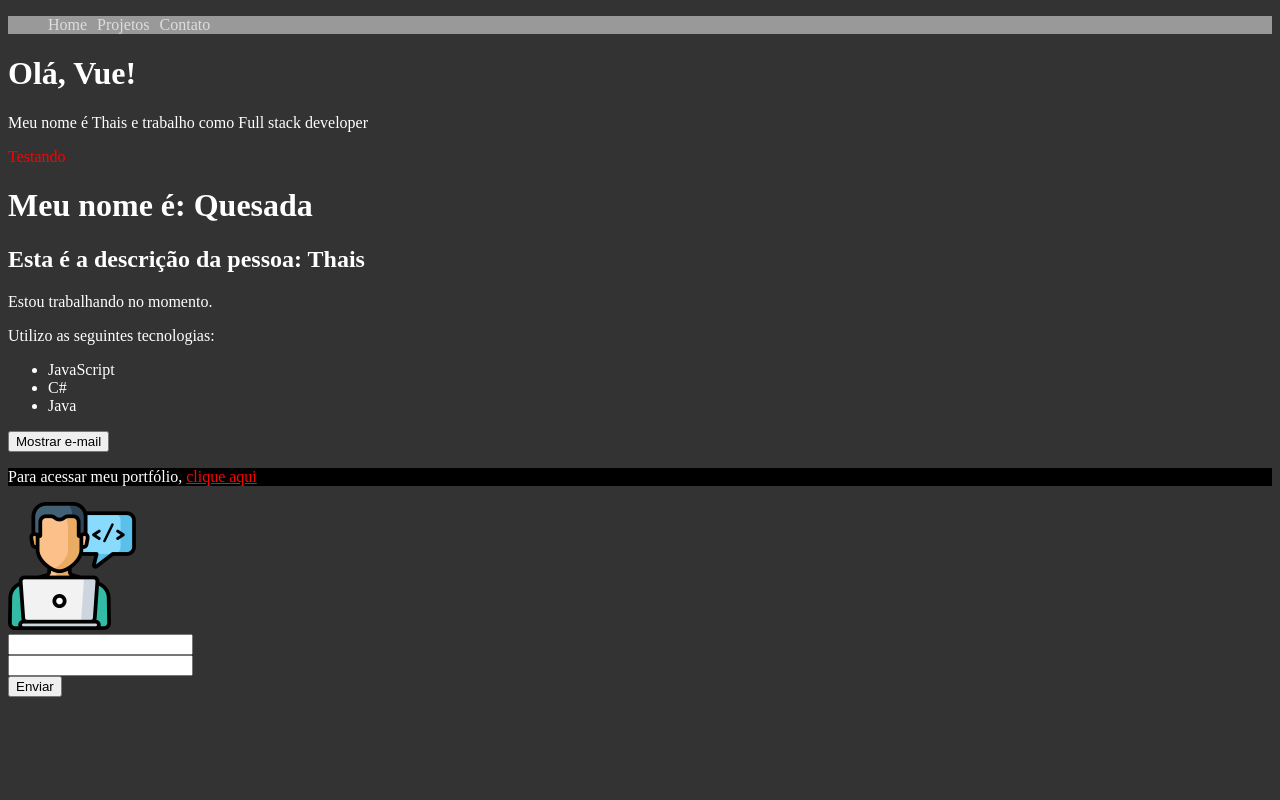
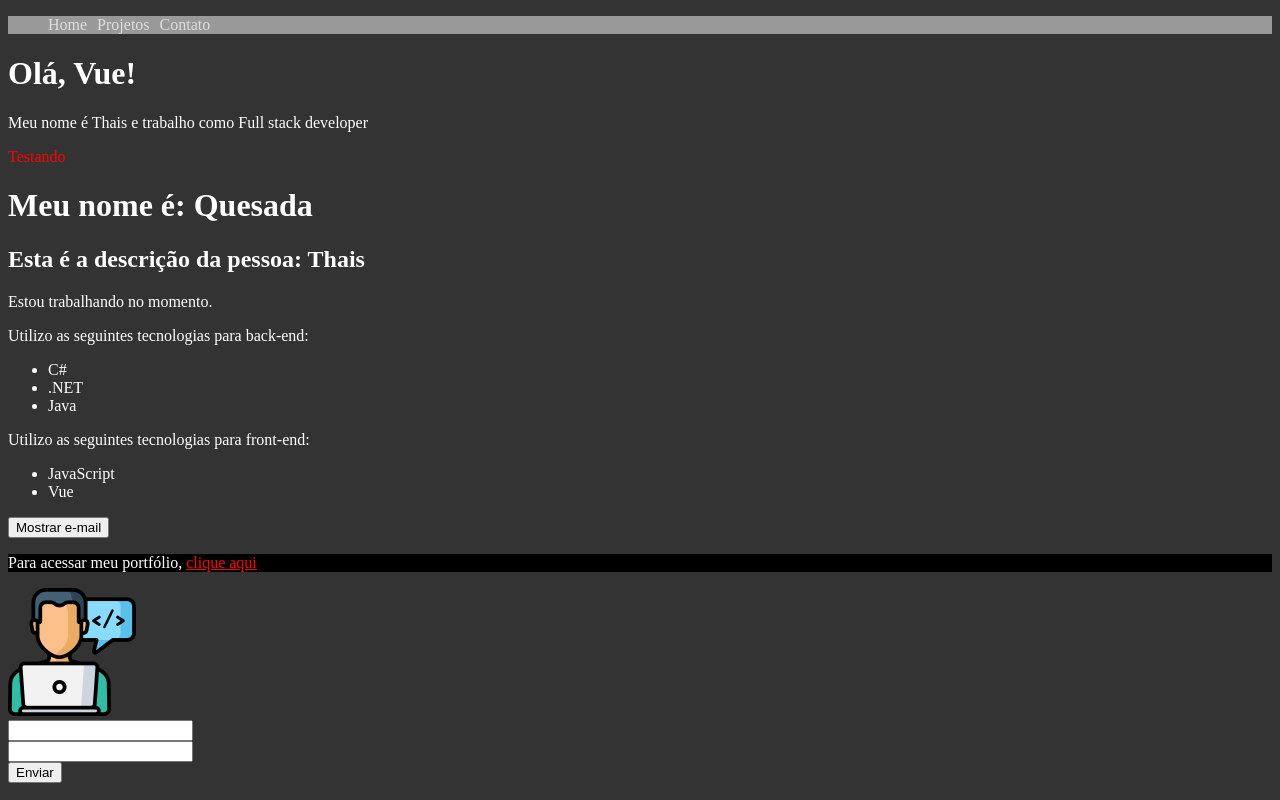
Before and after one commit to thaisquesada/learning-vue, a Vue app in the folder projeto_vue/: page / in a window 1280 px wide. Built offline with nearby package versions, Linux system fonts and the light colour scheme.

Commit message:
renderização de listas (v-for) 🐱‍💻

```diff
--- a/projeto_vue/src/components/Info.vue
+++ b/projeto_vue/src/components/Info.vue
@@ -2,11 +2,16 @@
     <div>
         <p v-if="esta_trabalhando">Estou trabalhando no momento.</p>
         <p v-else>Estou em busca de novas oportunidades.</p>
-        <p>Utilizo as seguintes tecnologias:</p>
+        <p>Utilizo as seguintes tecnologias para back-end:</p>
             <ul>
-                <li>JavaScript</li>
-                <li>C#</li>
-                <li>Java</li>
+                <li v-for="(tecnologia, index) in tecnologias_backend" v-bind:key="index">
+                    {{ tecnologia }}
+                </li>
+            </ul>
+        <p>Utilizo as seguintes tecnologias para front-end:</p>
+            <ul>
+                <li v-for="tecnologia in tecnologias_frontend" :key="tecnologia.id">
+                    {{ tecnologia.linguagem }}</li>
             </ul>
         <div>
             <button @click="showEmail">{{ textoBotao }}</button>
@@ -32,7 +37,14 @@ export default {
             mostrar_email: false,
             email: 'contato@email.com',
             meu_link: 'https://google.com',
-            textoBotao: 'Mostrar e-mail'
+            textoBotao: 'Mostrar e-mail',
+            // dados vindo como array
+            tecnologias_backend: ['C#', '.NET', 'Java'],
+            // dados vindo como objeto
+            tecnologias_frontend: [
+                {id: 1, linguagem: 'JavaScript'},
+                {id: 3, linguagem: 'Vue'}
+            ]
         }
     },
     methods: {
```
